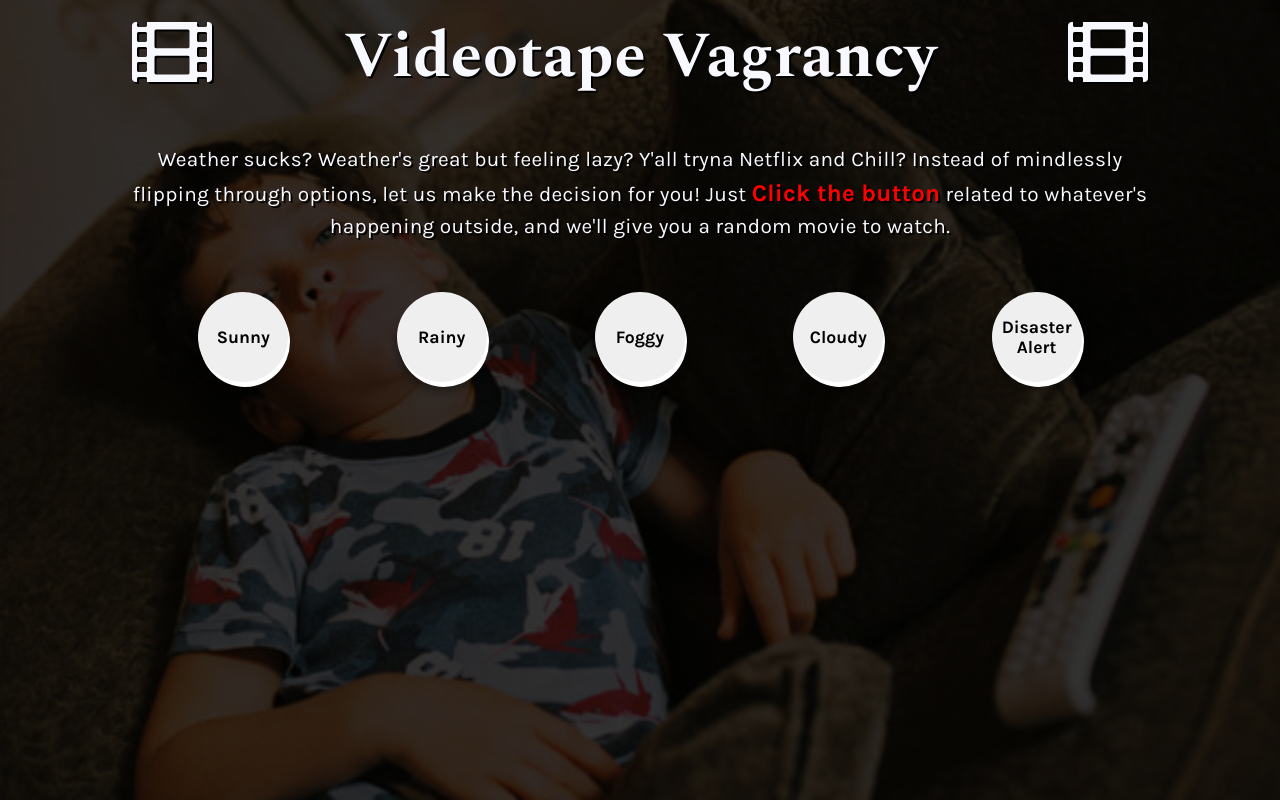
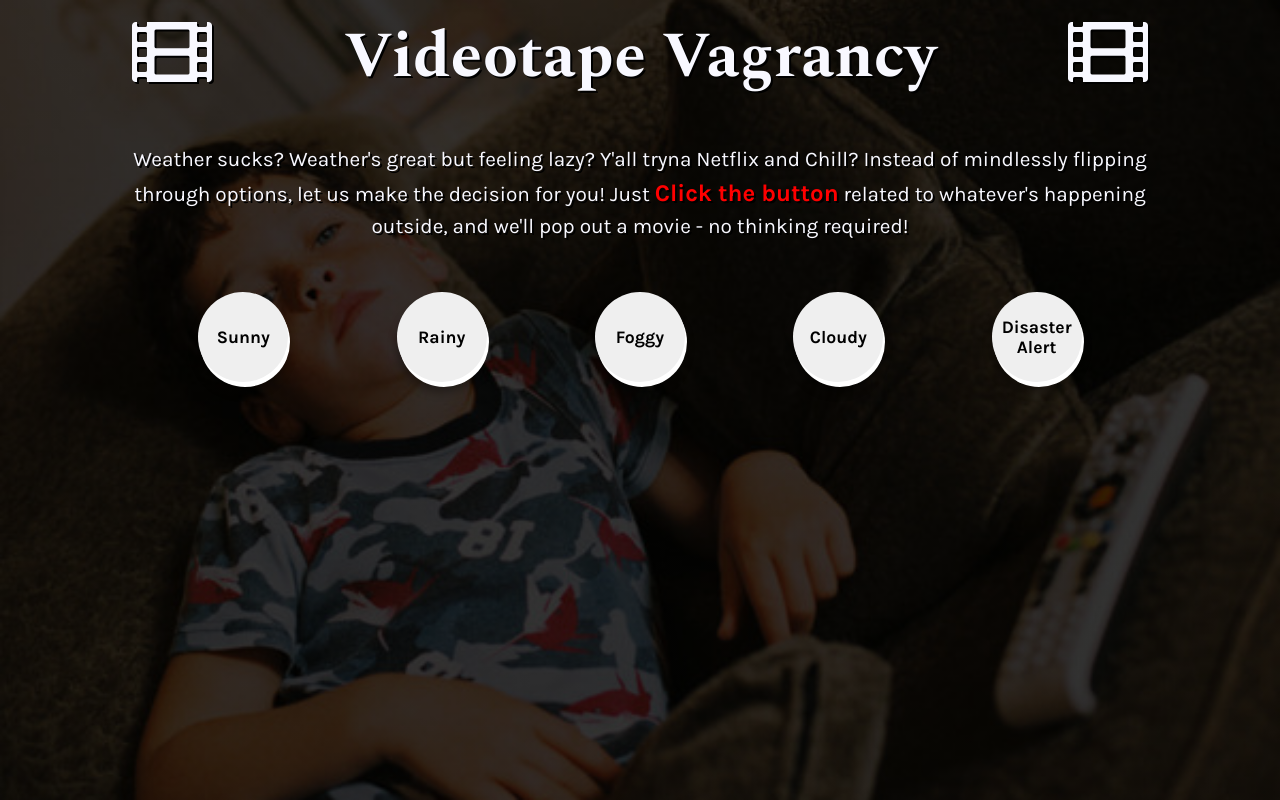
Before and after one commit to Gspartico/giuseppe_spartico_project5, a React (Create React App) app: page / in a window 1280 px wide. Built offline with nearby package versions, Linux system fonts and the light colour scheme.

Commit message:
Cleaned up code, added more pseudocode

```diff
--- a/public/index.html
+++ b/public/index.html
@@ -2,7 +2,7 @@
 <html lang="en">
   <head>
     <meta charset="utf-8">
-    <link rel="shortcut icon" href="%PUBLIC_URL%/favicon.ico">
+    <link rel="shortcut icon" href="%PUBLIC_URL%/Film-Reel.ico">
     <meta name="viewport" content="width=device-width, initial-scale=1, shrink-to-fit=no">
     <meta name="theme-color" content="#000000">
     <link href="https://fonts.googleapis.com/css?family=Karla:400,700|Spectral:700" rel="stylesheet">
--- a/src/App.css
+++ b/src/App.css
@@ -6,10 +6,62 @@ article,aside,details,figcaption,figure,footer,header,hgroup,nav,section,summary
 
 .visuallyhidden:not(:focus):not(:active) { position: absolute; width: 1px; height: 1px; margin: -1px;border: 0;padding: 0;white-space: nowrap;clip-path: inset(100%);clip: rect(00 0 0);overflow: hidden;}
 
+/* Global styles */
 
 .wrapper{
   max-width: 1100px;
   margin: 0 auto;
+}
+
+Header,
+h2{
+  font-family: 'Spectral', serif;
+  font-weight: 700;
+}
+
+.about,
+button,
+.movie-description{
+  font-family: 'Karla', sans-serif;
+  letter-spacing: 0.3;
+}
+
+Header,
+.App,
+.movie-info,
+.movie-description{
+  display: flex;
+}
+
+span,
+button{
+  font-weight: 700;
+}
+
+Header,
+.movie-description{
+  align-items: center;
+}
+
+Header,
+.about,
+.movie-description,
+.rainy:hover,
+.foggy:hover,
+.disaster:hover{
+  color: #F8F8FF;
+  text-shadow: 2px 2px #000;
+}
+
+.about,
+.App,
+.movie-description{
+  text-align: center;
+}
+
+Header,
+.App{
+  justify-content: space-evenly;
 }
 
 body{
@@ -22,15 +74,10 @@ body{
   font-size: 62.5%;
 }
 
+/* Header styles */
+
 Header{
   height: 13vh;
-  display: flex;
-  align-items: center;
-  justify-content: space-evenly;
-  font-family: 'Spectral', serif;
-  font-weight: 700;
-  color: #F8F8FF;
-  text-shadow: 2px 2px black;
 }
 
 h1{
@@ -42,31 +89,26 @@ Header i{
   font-size: 5rem
 }
 
+/* App description styles */
+
 .description{
   margin-top: 40px;
 }
 
 .about{
   padding: 0 30px;
-  text-align: center;
   line-height: 1.5;
-  letter-spacing: 0.3px;
-  font-family: 'Karla', sans-serif;
   font-size: 1.3rem;
-  color: #F8F8FF;
-  text-shadow: 2px 2px black;
 }
 
 span{
-  font-weight: 700;
   font-size: 1.5rem;
   color: #FF0000;
 }
 
+/* Button styles */
+
 .App {
-  text-align: center;
-  display: flex;
-  justify-content: space-evenly;
   margin: 50px auto 50px auto;
   flex-wrap: wrap;
 }
@@ -75,12 +117,10 @@ button{
   border-radius: 50%;
   height: 90px;
   width: 90px;
-  font-family: 'Karla', sans-serif;
   font-size: 1.1rem;
-  font-weight: 700;
   border: none;
   box-shadow: 2px 5px 0 #fff, 0 10px 10px rgba(0, 0, 0, .35);
-  transition: background-color 0.7s ease, box-shadow 0.7s ease;
+  transition: background-color 0.7s ease, box-shadow 0.7s ease, color 0.6s ease, text-shadow 0.6s ease;
 }
 
 button:focus{
@@ -89,56 +129,44 @@ button:focus{
 
 .sunny:hover{
   background-color: #FFD700;
-  box-shadow: 2px 5px 0 #FFD700, 0 10px 10px rgba(0, 0, 0, .35);
+  box-shadow: 3px 5px 0 #FFD700, 0 10px 10px rgba(0, 0, 0, .35);
 }
 
 .rainy:hover{
   background-color: #4a6583;
-  box-shadow: 2px 5px 0 #4a6583, 0 10px 10px rgba(0, 0, 0, .35);
+  box-shadow: 3px 5px 0 #4a6583, 0 10px 10px rgba(0, 0, 0, .35);
 }
 
 .foggy:hover{
   background-color: #808080;
-  box-shadow: 2px 5px 0 #808080, 0 10px 10px rgba(0, 0, 0, .35);
+  box-shadow: 3px 5px 0 #808080, 0 10px 10px rgba(0, 0, 0, .35);
 }
 
 .cloudy:hover{
   background-color: #6495ED;
-  box-shadow: 2px 5px 0 #6495ED, 0 10px 10px rgba(0, 0, 0, .35);
+  box-shadow: 3px 5px 0 #6495ED, 0 10px 10px rgba(0, 0, 0, .35);
 }
 
 .disaster:hover{
   background-color: #B22222;
-  box-shadow: 2px 5px 0 #B22222, 0 10px 10px rgba(0, 0, 0, .35);
+  box-shadow: 3px 5px 0 #B22222, 0 10px 10px rgba(0, 0, 0, .35);
 }
 
-.movie-info{
-  display: flex;
-}
+/* Appended movie information styles */
 
 h2{
-  font-family: 'Spectral', serif;
   font-size: 2.5rem;
-  font-weight: 700;
   margin: 0;
   border-bottom: 2px solid #FF0000;
-
 }
 
 .movie-description{
-  display: flex;
   flex-direction: column;
   justify-content: center;
-  text-align: center;
-  font-family: 'Karla', sans-serif;
   font-size: 1.4rem;
-  letter-spacing: 0.3;
   line-height: 1.4;
   width: 60%;
   margin: 0 50px;
-  color: #F8F8FF;
-  text-shadow: 2px 2px #000;
-  align-items: center;
 }
 
 .movie-poster{
@@ -149,6 +177,8 @@ img{
   max-width: 100%;
   margin-bottom: 10px;
 }
+
+/* Responsive styles */
 
 @media(max-width:1140px){
   img{
--- a/src/App.js
+++ b/src/App.js
@@ -2,20 +2,31 @@ import React, { Component } from 'react';
 import './App.css';
 import axios from 'axios';
 import Header from './Header.js';
-import Description from './Description.js'
+import Description from './Description.js';
+// import firebase from './firebase.js';
 
-const apiKey = `875e4d600eaf27cc3eaca8c5bf1ac2a8`
+// const dbRef = firebase.database().ref();
+const apiKey = `875e4d600eaf27cc3eaca8c5bf1ac2a8`;
 
 class App extends Component {
   constructor(){
     super();
     this.state = {
       movie: [],
-      visuallyhidden: true
+      visuallyhidden: true,
+      // movieList: {}
     };
   };
 
-//create a method that calls in the axios. in this call the with_genre will refer to the genre_id in state.
+  // componentDidMount(){
+  //   deRef.on('value', (snapshot) => {
+  //     this.setState({
+  //       movieList: snapsot.val()
+  //     });
+  //   });
+  // }
+
+//create a method that calls in the axios. in this call the with_genre will refer to the genre_id in state and randomize which array (page) it will pull a movie from.
 getMovies = id => {
     return axios({
       method: 'GET',
@@ -39,6 +50,7 @@ getMovies = id => {
     })
   }
 
+//Create a method that will randomize the which object within the called in array that gets appended to the page in state.
 randomMovie = () => {
   const randomNumber =this.state.movie[Math.floor(Math.random() * this.state.movie.length)]
   console.log(randomNumber)
@@ -47,7 +59,7 @@ randomMovie = () => {
   })
 }
 
-//on click of button grab value of button and update the state, right after updating the state we call the api
+//On click of button grab value of button and update the state, right after updating the state we call the api. Also removes the visuallyhidden class from the movie information being appended to DOM change to show upon click.
 handleClick = e =>{
   const movieID = e.target.value
   this.getMovies(movieID)
@@ -65,6 +77,7 @@ handleClick = e =>{
         <Description />
         <div className="App wrapper">
           <div>
+            {/* Add number that references to a specific genre id to the value, which will be passed into the axios call to call in movies with that genre ID on click of button */}
             <button value='35' className="sunny" onClick={this.handleClick}>Sunny</button>
           </div>
           <div>
@@ -80,6 +93,7 @@ handleClick = e =>{
             <button value='28' className="disaster" onClick={this.handleClick}>Disaster Alert</button>
           </div>
         </div>
+        {/* Append movie title, description, and poster to DOM on click. Add ternary operator to toggle visuallyhidden class so section shows on click */}
         <section className={this.state.visuallyhidden ? 'visuallyhidden' : 'movie-info wrapper'}>
           <div className="movie-description">
             <h2>{this.state.movie.title}</h2>
@@ -95,10 +109,3 @@ handleClick = e =>{
 }
 
 export default App;
-
-//Call in Moviedb discover/movies API using axios
-//Isolate the genre_id's in response.results genre_ID"
-
-//link each genre to five different weather options that can be selected by a user
-//when weather option is selected, on click of button randomly pull a movie in the associated array
-//append movie title and image to DOM with results.title and results.poster_path
--- a/src/Description.js
+++ b/src/Description.js
@@ -4,7 +4,7 @@ class Description extends Component{
     render(){
         return(
             <div className="description wrapper">
-            <p className="about">Weather sucks? Weather's great but feeling lazy? Y'all tryna Netflix and Chill? Instead of mindlessly flipping through options, let us make the decision for you! Just <span>Click the button</span> related to whatever's happening outside, and we'll give you a random movie to watch.</p>
+            <p className="about">Weather sucks? Weather's great but feeling lazy? Y'all tryna Netflix and Chill? Instead of mindlessly flipping through options, let us make the decision for you! Just <span>Click the button</span> related to whatever's happening outside, and we'll pop out a movie - no thinking required!</p>
             </div>
         )
     }
--- /dev/null
+++ b/src/firebase.js
@@ -0,0 +1,14 @@
+// import firebase from 'firebase';
+
+// // Initialize Firebase
+// var config = {
+//     apiKey: "AIzaSyCms6TkW6dW_lJE-w08Uz3_NoBqQtoIcl4",
+//     authDomain: "videotape-vagrancy.firebaseapp.com",
+//     databaseURL: "https://videotape-vagrancy.firebaseio.com",
+//     projectId: "videotape-vagrancy",
+//     storageBucket: "videotape-vagrancy.appspot.com",
+//     messagingSenderId: "1006306575749"
+// };
+// firebase.initializeApp(config);
+
+// export default firebase;
```
Also changed, not shown: 2 other files (tests, documents, lock files or other folders).
